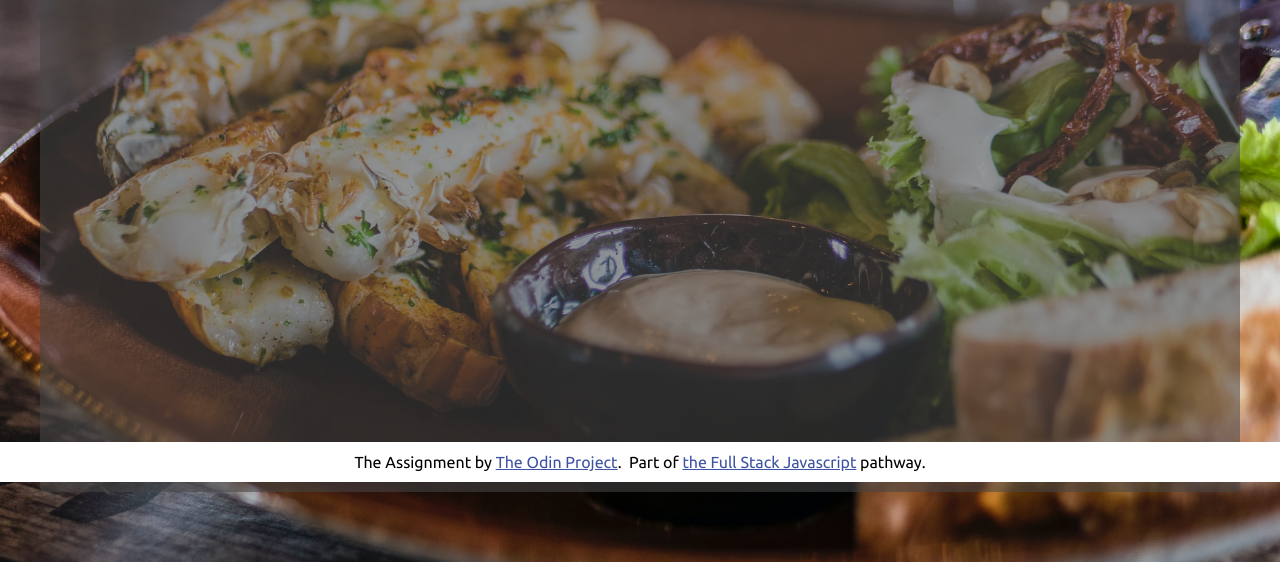
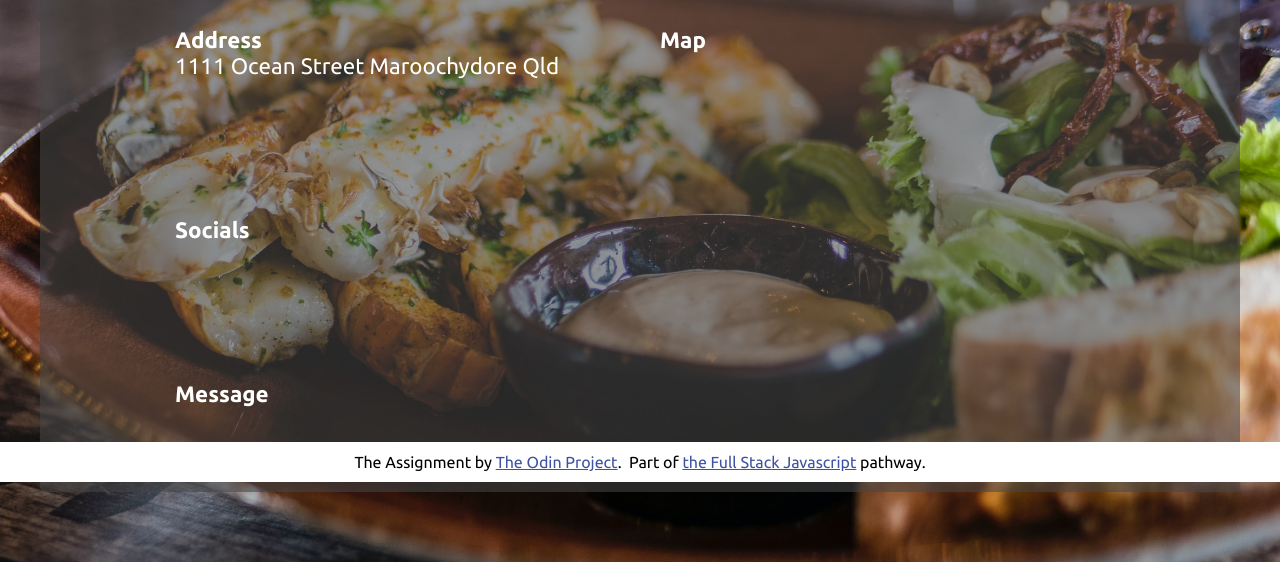
Before and after one commit to toddteis/Restaurant-Page-Project, a website built with webpack: page dist/index.html in a window 1280 px wide. Both pictures are taken after a click on the item "Contact". Shown: the part 318-880 px from the top of the page. Built offline with nearby package versions, Linux system fonts and the light colour scheme.

Commit message:
Added sub-headings to contacts page and basic layout.

```diff
--- a/package.json
+++ b/package.json
@@ -23,5 +23,8 @@
     "style-loader": "^3.3.1",
     "webpack": "^5.73.0",
     "webpack-cli": "^4.10.0"
+  },
+  "dependencies": {
+    "@mui/icons-material": "^5.8.4"
   }
 }
--- a/src/contact.js
+++ b/src/contact.js
@@ -6,33 +6,55 @@ const contact = (() => {
     const firstDivEle = document.createElement('div');
     const secDivEle = document.createElement('div');
     firstDivEle.classList.add('shade');
-    secDivEle.classList.add('text');
-    secDivEle.id = 'text';
+    secDivEle.classList.add('contact-text-container');
+    // secDivEle.id = 'contact-text';
     element.appendChild(firstDivEle);
     element.appendChild(secDivEle);
-
+    // heading
     const h1Ele = document.createElement('h1');
     h1Ele.innerHTML = "<span>C</span>" + "ontact";
     secDivEle.append(h1Ele);
-
+    // contact details
     const detailsEle = document.createElement('div');
     detailsEle.classList.add('contact-details');
     secDivEle.append(detailsEle);
-
+    // Address, socials & message
     const textEle = document.createElement('div');
     textEle.classList.add('contact-text');
+    // address
     const addressEle = document.createElement('div');
     addressEle.classList.add('contact-address');
+    const addressHeadEle = document.createElement('h4');
+    addressHeadEle.textContent = "Address";
+    addressEle.append(addressHeadEle);
+    const addressParaEle = document.createElement('p');
+    addressParaEle.textContent = '1111 Ocean Street Maroochydore Qld';
+    addressEle.append(addressParaEle);
     textEle.append(addressEle);
+    // socials
     const socialsEle = document.createElement('div');
     socialsEle.classList.add('contact-socials');
+    const socialsHeadEle = document.createElement('h4');
+    socialsHeadEle.textContent = 'Socials';
+    socialsEle.append(socialsHeadEle);
     textEle.append(socialsEle);
+    // message
     const messageEle = document.createElement('div');
     messageEle.classList.add('contact-message');
+    const messageHeadEle = document.createElement('h4');
+    messageHeadEle.textContent = 'Message';
+    messageEle.append(messageHeadEle);
     textEle.append(messageEle);
     detailsEle.append(textEle);
+    // map
     const mapEle = document.createElement('div');
     mapEle.classList.add('contact-map');
+    const mapHeadEle = document.createElement('h4');
+    mapHeadEle.textContent = 'Map';
+    mapEle.append(mapHeadEle);
+    const mapDisplayEle = document.createElement('div');
+    mapDisplayEle.id = 'map-display';
+    mapEle.append(mapDisplayEle);
     detailsEle.append(mapEle);
 
 
--- a/src/style.css
+++ b/src/style.css
@@ -187,6 +187,50 @@ main {
   content: "$";
 }
 
+/* CONTACT SECTION */
+
+.contact-text-container {
+  position: absolute;
+  top: 0;
+  left: 0;
+  height: 100%;
+  width: 100%;
+  display: flex;
+  flex-direction: column;
+  align-items: center;
+  justify-content:flex-start;
+  color: #fff;
+  font-size: 1.4rem;
+  padding: 50px;
+  text-align: center;
+}
+
+.contact-details {
+  display: flex;
+  justify-content: space-between;
+  align-items: flex-start;
+  text-align: left;
+  width: 90%;
+  padding: 10px;
+}
+
+.contact-text {
+  width: 50%;
+  height: 400px;
+  margin: 10px;;
+  padding: 10px;
+  display: flex;
+  flex-direction: column;
+  justify-content: space-between;
+}
+
+.contact-map {
+  width: 50%;
+  height: 100%;
+  padding: 10px;
+  margin: 10px;
+}
+
 /* FOOTER SECTION */
 
 .attribution {
```
Also changed, not shown: dist/index.bundle.js, 1 other file.
